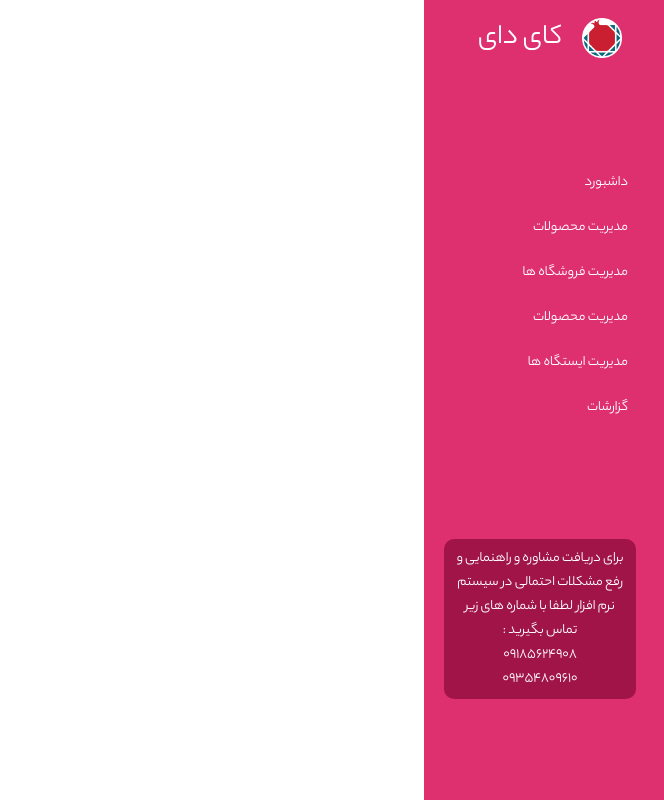
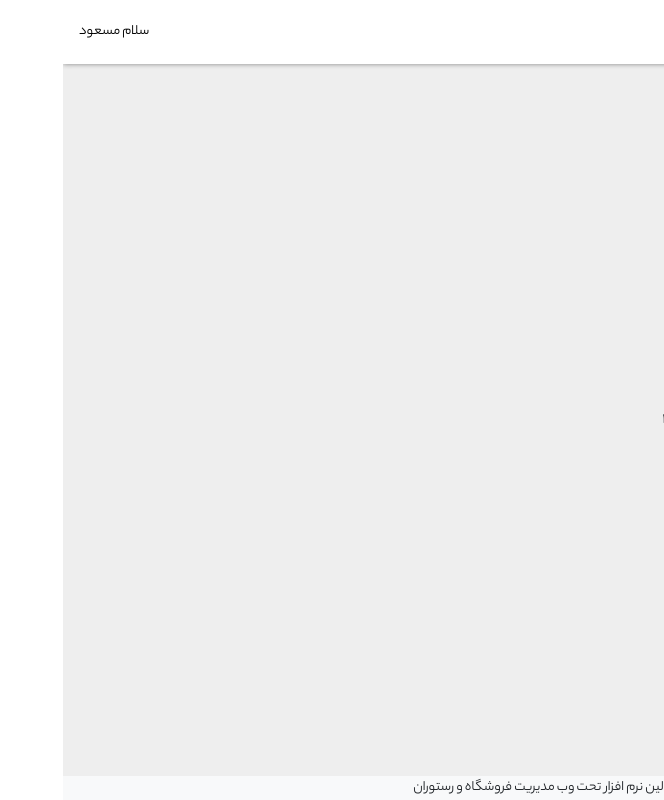
Before and after one commit to masoodsh77/kiouskorderapp, a React (Create React App) app: page /dashboard in a window 1280 px wide. Shown: the whole page, without its empty margins (616-1280 px from the left). Built offline with nearby package versions, Linux system fonts and the light colour scheme.

Commit message:
add header & footer

```diff
--- a/src/App.css
+++ b/src/App.css
@@ -4,4 +4,5 @@
   margin: 0;
   padding: 0;
   direction: rtl !important;
+  background-color: #eeeeee;
 }
--- a/src/Layouts/Dashboard.css
+++ b/src/Layouts/Dashboard.css
@@ -66,3 +66,24 @@
     padding: 0.5rem;
     text-align: center;
   }
+.main{
+  width: calc(100% - 15rem) !important;
+  height: 100%;
+  margin-right: 15rem;
+  display: flex;
+  flex-direction: column;
+  justify-content: space-between;
+}
+  /*Header*/
+  .Header{
+    width: 100% !important;
+    height: 4rem;
+    background-color: #fff;
+    display: flex;
+    justify-content: space-between;
+    align-items: center;
+    align-content: center;
+    color: #000;
+    box-shadow: 0 0 5px gray;
+    padding: 1rem;
+  }
--- a/src/Layouts/Dashboard.jsx
+++ b/src/Layouts/Dashboard.jsx
@@ -1,13 +1,26 @@
-import React from 'react'
-import Sidebar from './SideBar/Sidebar'
-import './Dashboard.css'
+import React from "react";
+import Sidebar from "./SideBar/Sidebar";
+import "./Dashboard.css";
+import Footer from "./Footer/Footer";
+import Header from "./Header/Header";
 
 function Dashboard() {
-    return (
-        <div className="w-100 h-100">
-            <Sidebar/>
-        </div>
-    )
+  return (
+    <div className="w-100 h-100 d-flex flex-wrap">
+      <aside>
+        <Sidebar />
+      </aside>
+      <div className="main w-100">
+      <header className=" w-100">
+        <Header />
+      </header>
+          12345678910111213141516171819202122223242526272829303132343536373839
+      <footer className="w-100">
+        <Footer />
+      </footer>
+      </div>
+    </div>
+  );
 }
 
-export default Dashboard
+export default Dashboard;
--- /dev/null
+++ b/src/Layouts/Footer/Footer.jsx
@@ -0,0 +1,11 @@
+import React from 'react'
+
+function Footer() {
+    return (
+        <div className="text-center bg-light">
+            شرکت وسترنا - اولین نرم افزار تحت وب مدیریت فروشگاه و رستوران
+        </div>
+    )
+}
+
+export default Footer
--- /dev/null
+++ b/src/Layouts/Header/Header.jsx
@@ -0,0 +1,16 @@
+import React from 'react'
+
+function Header() {
+    return (
+        <div className="Header">
+            <div>
+                <a>داشبورد</a>
+            </div>
+            <div>
+                سلام مسعود
+            </div>
+        </div>
+    )
+}
+
+export default Header
--- a/src/Layouts/SideBar/Sidebar.jsx
+++ b/src/Layouts/SideBar/Sidebar.jsx
@@ -1,7 +1,7 @@
 import React from "react";
 import logo from "../../assets/img/logo.png";
 
-function Sidebar() {
+function Sidebar(props) {
   return (
     <div className="h-100 sidebar  flex-wrap">
       <div className="LogoPosition d-flex justify-content-center align-items-center">
```
